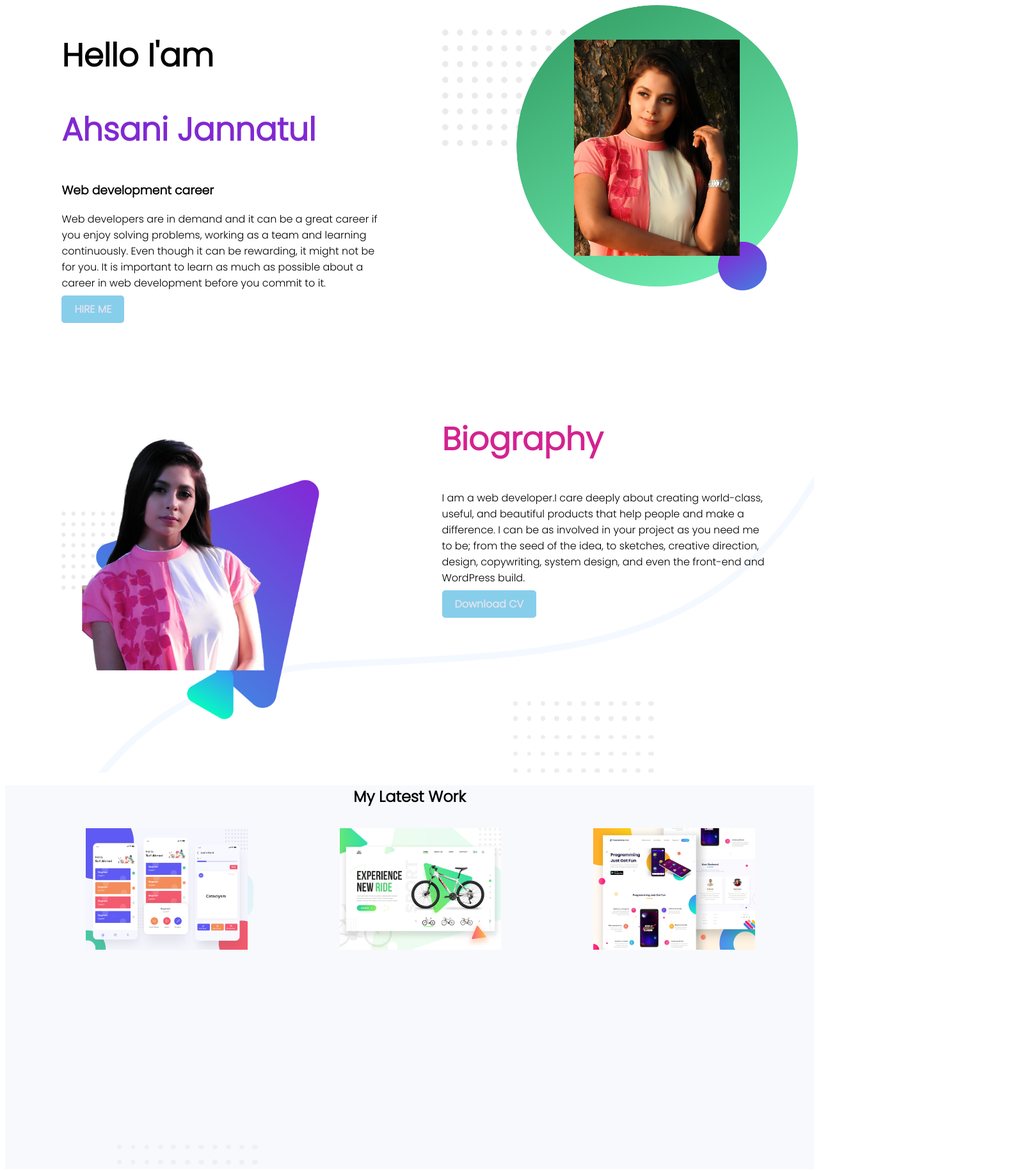
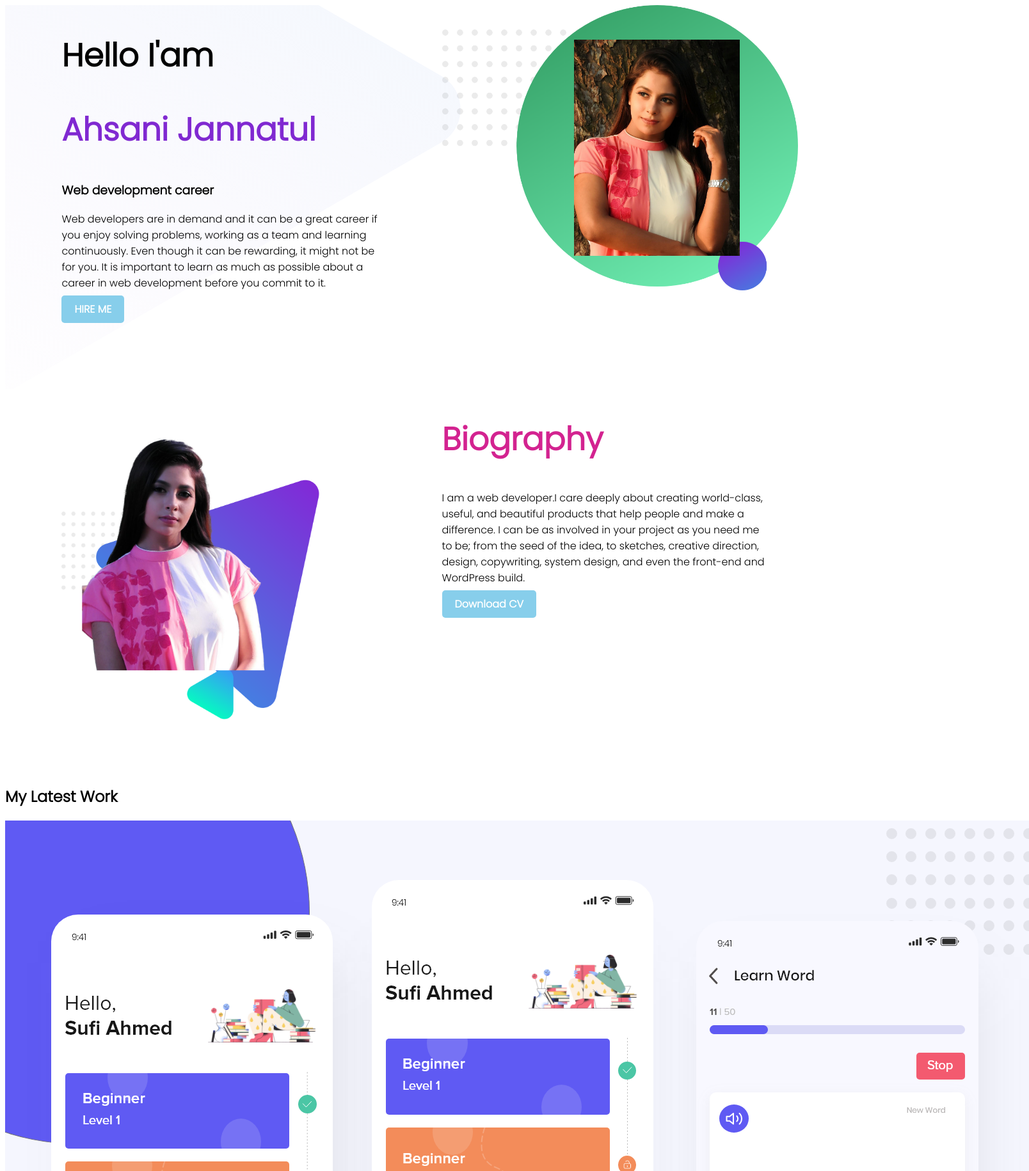
Before and after one commit to AhsaniJannatulFatima/work, a plain HTML site: page index.html in a window 1280 px wide. Shown: the top 1831 px of the page at 64% size, 1608 px wide, since content can reach past the window. Drawn offline with Linux system fonts and the light colour scheme.

Commit message:
finish work

```diff
--- a/style.css
+++ b/style.css
@@ -23,7 +23,8 @@ h1{
     width: 110%;
 }
 .top-banner{
-    background-image: url(work/images/IMG_5837.PNG);
+    background-image: url(work2/images/IMG_5837.PNG);
+    background-repeat: no-repeat;
 
 }
 section{
@@ -34,19 +35,19 @@ section{
     background-color: skyblue;
     padding: 10px 20px;
     border-radius: 5px;
-    color: rgb(228, 228, 238);
+    color:white;
     font-weight: 700;
 }
 .name{
     color: rgb(211, 35, 144);
-}
+
 .dream{
-    background-image: url(work2/images/IMG_5837.PNG);
+    background-image: url(work2/images/top-banner2.png);
     background-repeat: no-repeat;
     background-position: right;
 }
 .light{
-    background-image: url(work2/images/top-banner2.png);
+    background-image: url(work2/images/top-banner1.png);
     height: 500;
 
 }
@@ -59,7 +60,7 @@ section{
   text-align: center;
 }
 .footer{
-    background-image: url(work2/images/IMG_5837.PNG);
+    background-image: url(work2/images/top.banner123.png);
 }
 .text-align{
     text-align: center;
```
